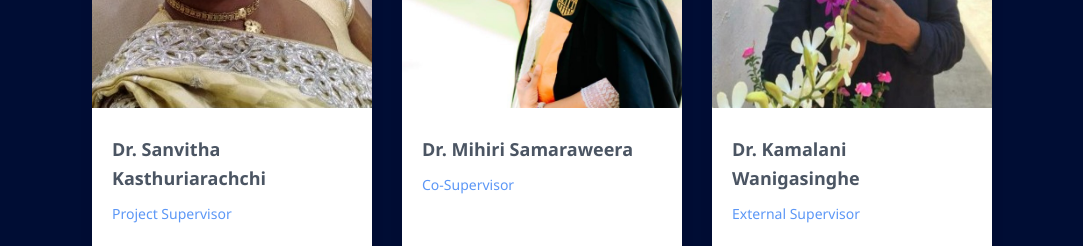
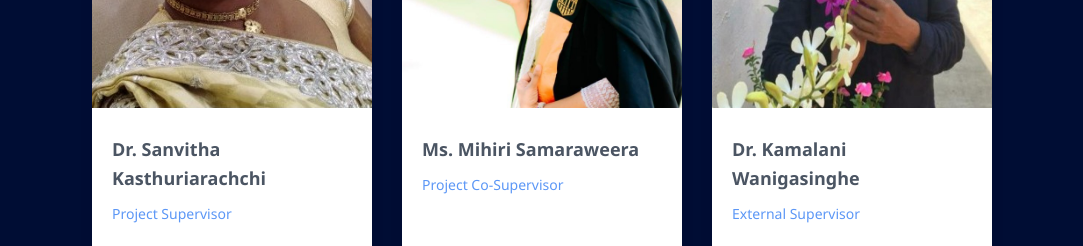
Before and after one commit to IT21288326/Pulsemind-website, a React (Create React App) app: page / in a window 1280 px wide. Shown: the part 5400-5646 px from the top of the page, without its empty margins (98-1181 px from the left). Built offline with nearby package versions, Linux system fonts and the light colour scheme.

Commit message:
Update AboutUs.jsx

```diff
--- a/src/components/AboutUs.jsx
+++ b/src/components/AboutUs.jsx
@@ -38,9 +38,9 @@ const AboutUs = () => {
       image: `${process.env.PUBLIC_URL}/img/members/supervisor.jpg` // Placeholder image, replace with actual image path
     },
     {
-      name: "Dr. Mihiri Samaraweera",
+      name: "Ms. Mihiri Samaraweera",
       id: "",
-      role: "Co-Supervisor",
+      role: "Project Co-Supervisor",
       image: `${process.env.PUBLIC_URL}/img/members/co-supervisor.jpg` // Placeholder image, replace with actual image path
     },
     {
```
